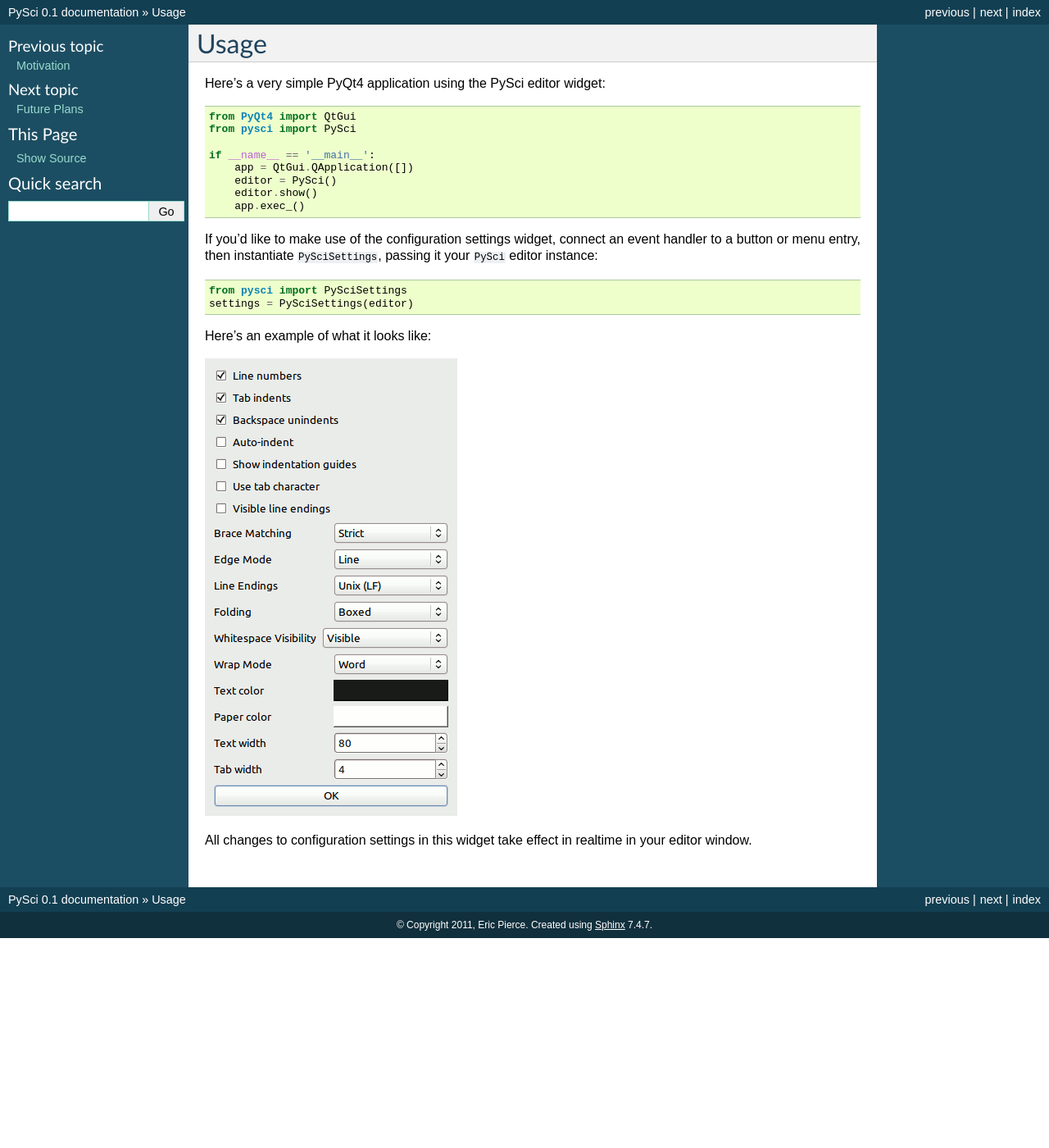
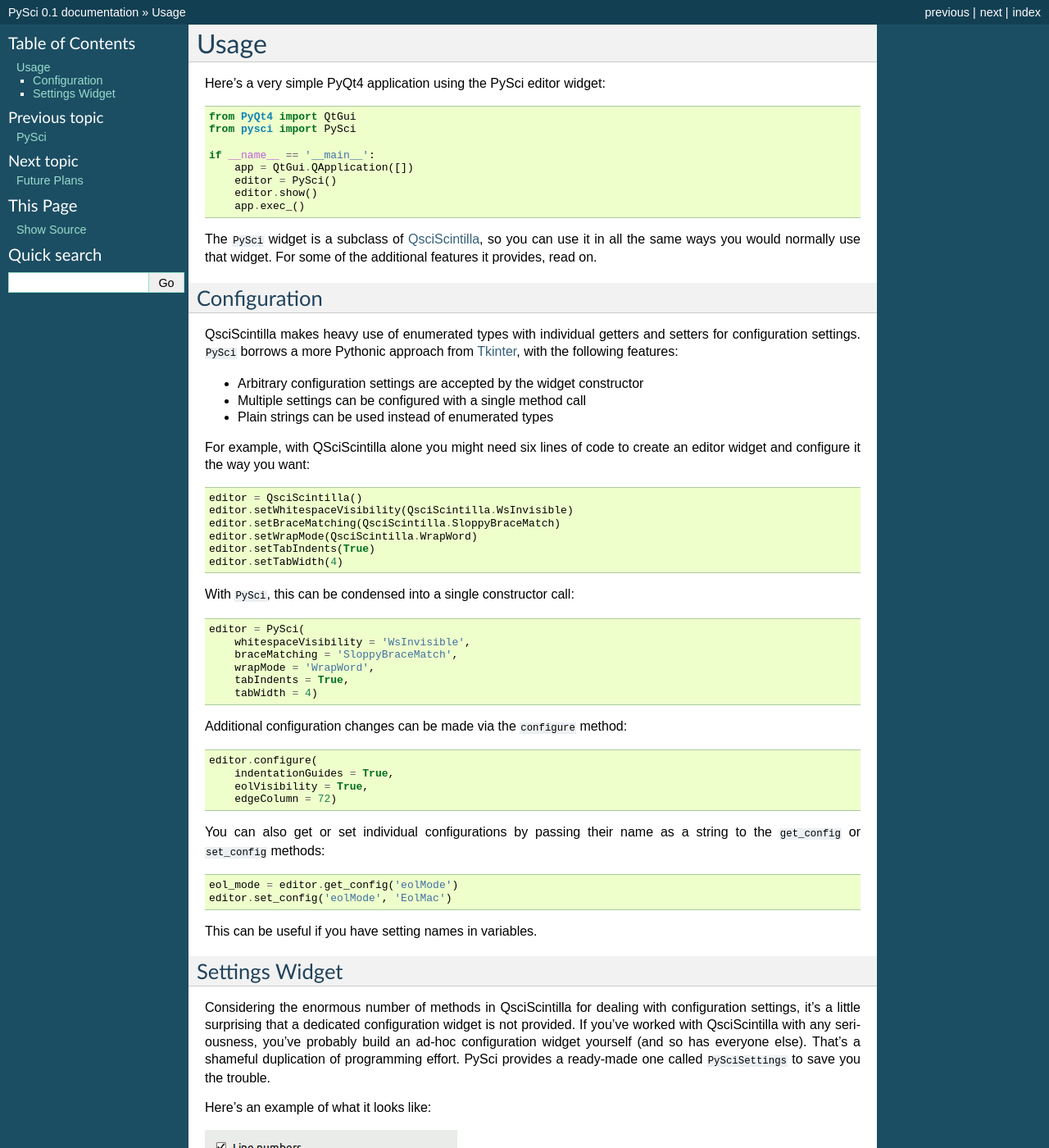
Before and after one commit to wapcaplet/pysci, a Sphinx documentation site: the page built from docs/source/usage.rst, in a window 1280 px wide and 1400 px high. Shown: the whole window at 82% size. Built offline with Sphinx 7.4.7, drawn with Linux system fonts in a browser that asks for light colours; some of the changed text lies outside the part shown.

```diff
--- a/docs/source/usage.rst
+++ b/docs/source/usage.rst
@@ -12,16 +12,80 @@ Here's a very simple PyQt4 application using the PySci editor widget::
         editor.show()
         app.exec_()
 
-If you'd like to make use of the configuration settings widget, connect an event
-handler to a button or menu entry, then instantiate ``PySciSettings``, passing
-it your ``PySci`` editor instance::
+The ``PySci`` widget is a subclass of QsciScintilla_, so you can use it in
+all the same ways you would normally use that widget. For some of the additional
+features it provides, read on.
 
-    from pysci import PySciSettings
-    settings = PySciSettings(editor)
+.. _QsciScintilla: http://www.riverbankcomputing.co.uk/static/Docs/QScintilla2/classQsciScintilla.html
+
+
+Configuration
+-----------------------------
+
+QsciScintilla makes heavy use of enumerated types with individual getters and
+setters for configuration settings. ``PySci`` borrows a more Pythonic approach
+from Tkinter_, with the following features:
+
+- Arbitrary configuration settings are accepted by the widget constructor
+- Multiple settings can be configured with a single method call
+- Plain strings can be used instead of enumerated types
+
+For example, with QSciScintilla alone you might need six lines of code to create
+an editor widget and configure it the way you want::
+
+    editor = QsciScintilla()
+    editor.setWhitespaceVisibility(QsciScintilla.WsInvisible)
+    editor.setBraceMatching(QsciScintilla.SloppyBraceMatch)
+    editor.setWrapMode(QsciScintilla.WrapWord)
+    editor.setTabIndents(True)
+    editor.setTabWidth(4)
+
+With ``PySci``, this can be condensed into a single constructor call::
+
+    editor = PySci(
+        whitespaceVisibility = 'WsInvisible',
+        braceMatching = 'SloppyBraceMatch',
+        wrapMode = 'WrapWord',
+        tabIndents = True,
+        tabWidth = 4)
+
+Additional configuration changes can be made via the ``configure`` method::
+
+    editor.configure(
+        indentationGuides = True,
+        eolVisibility = True,
+        edgeColumn = 72)
+
+You can also get or set individual configurations by passing their name as a
+string to the ``get_config`` or ``set_config`` methods::
+
+    eol_mode = editor.get_config('eolMode')
+    editor.set_config('eolMode', 'EolMac')
+
+This can be useful if you have setting names in variables.
+
+.. _Tkinter: http://www.pythonware.com/library/tkinter/introduction/widget-configuration.htm
+
+
+Settings Widget
+-----------------------------
+
+Considering the enormous number of methods in QsciScintilla for dealing with
+configuration settings, it's a little surprising that a dedicated configuration
+widget is not provided. If you've worked with QsciScintilla with any seriousness,
+you've probably build an ad-hoc configuration widget yourself (and so has
+everyone else). That's a shameful duplication of programming effort. PySci
+provides a ready-made one called ``PySciSettings`` to save you the trouble.
 
 Here's an example of what it looks like:
 
 .. image:: /images/pysci_settings.png
 
+To use it, connect an event handler to a button or menu entry, then instantiate
+``PySciSettings``, passing it your ``PySci`` editor instance::
+
+    from pysci import PySciSettings
+    settings = PySciSettings(editor)
+
 All changes to configuration settings in this widget take effect in realtime in
-your editor window.
+the associated ``PySci`` widget.
```
Also changed, not shown: docs/source/index.rst (+5 -3 lines), docs/source/motivation.rst (deleted, +0 -67 lines), docs/source/plans.rst (+22 -0 lines).
